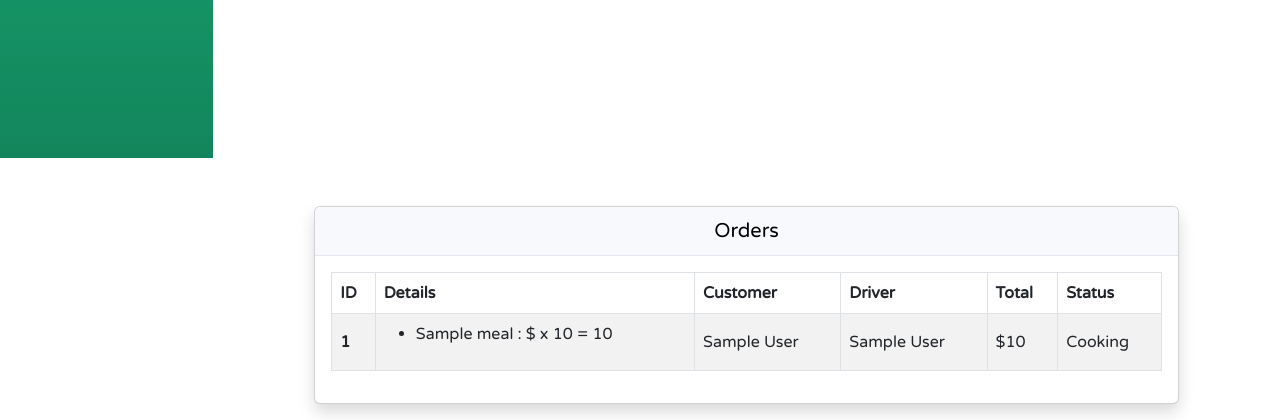
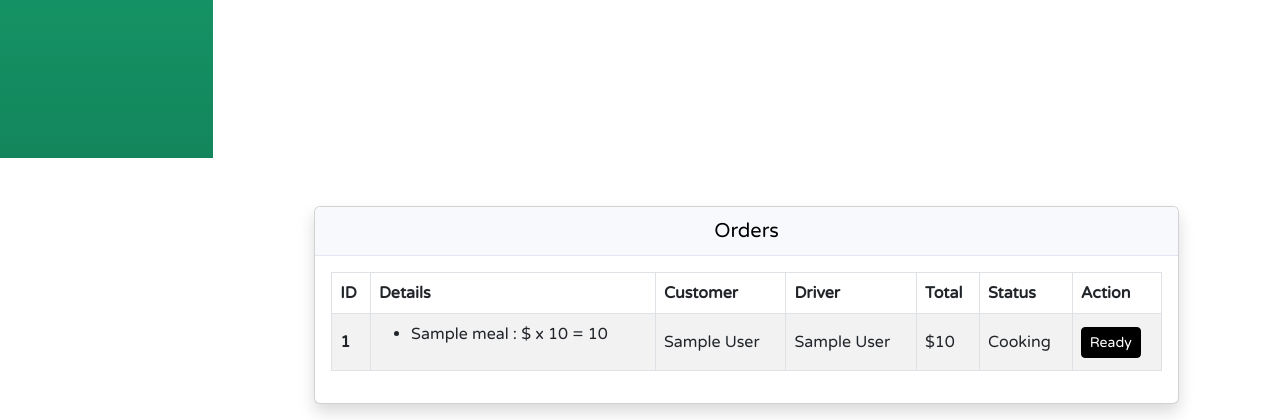
Before and after one commit to zd-prog/foodtasker, a Django app: page /restaurant/order/ in a window 1280 px wide. Shown: the part 642-1062 px from the top of the page. Run offline with Django 3.2, Linux system fonts and the light colour scheme; a user stored in the database is signed in; tables that the repository leaves empty hold one stand-in row (values such as "Sample post"); some libraries are stand-ins or nearby versions.

Commit message:
Status changer

```diff
--- a/coreapp/templates/restaurant/order.html
+++ b/coreapp/templates/restaurant/order.html
@@ -20,6 +20,7 @@
               <th scope="col">Driver</th>
               <th scope="col">Total</th>
               <th scope="col">Status</th>
+              <th scope="col">Action</th>
             </tr>
           </thead>
           <tbody>
@@ -39,6 +40,15 @@
                 <td>{{order.driver}}</td>
                 <td class="text-right">${{order.total}}</td>
                 <td>{{order.get_status_display}}</td>
+                <td>
+                  {% if order.status == 1 %}
+                  <form action="" method="post">
+                    {% csrf_token %}
+                    <input name="id" value="{{order.id}}" hidden>
+                    <button class="btn btn-black btn-sm">Ready</button>
+                  </form>
+                  {% endif %}
+                </td>
               </tr>
             {% endfor %}
 
--- a/coreapp/views.py
+++ b/coreapp/views.py
@@ -101,6 +101,13 @@ def restaurant_edit_meal(request, meal_id):
 
 @login_required(login_url='/restaurant/sign_in/')
 def restaurant_order(request):
+  if request.method == "POST":
+    order = Order.objects.get(id=request.POST["id"])
+
+    if order.status == Order.COOKING:
+      order.status = Order.READY
+      order.save()
+
   orders = Order.objects.filter(restaurant = request.user.restaurant).order_by("-id")
   return render(request, 'restaurant/order.html', {
     "orders": orders
```
